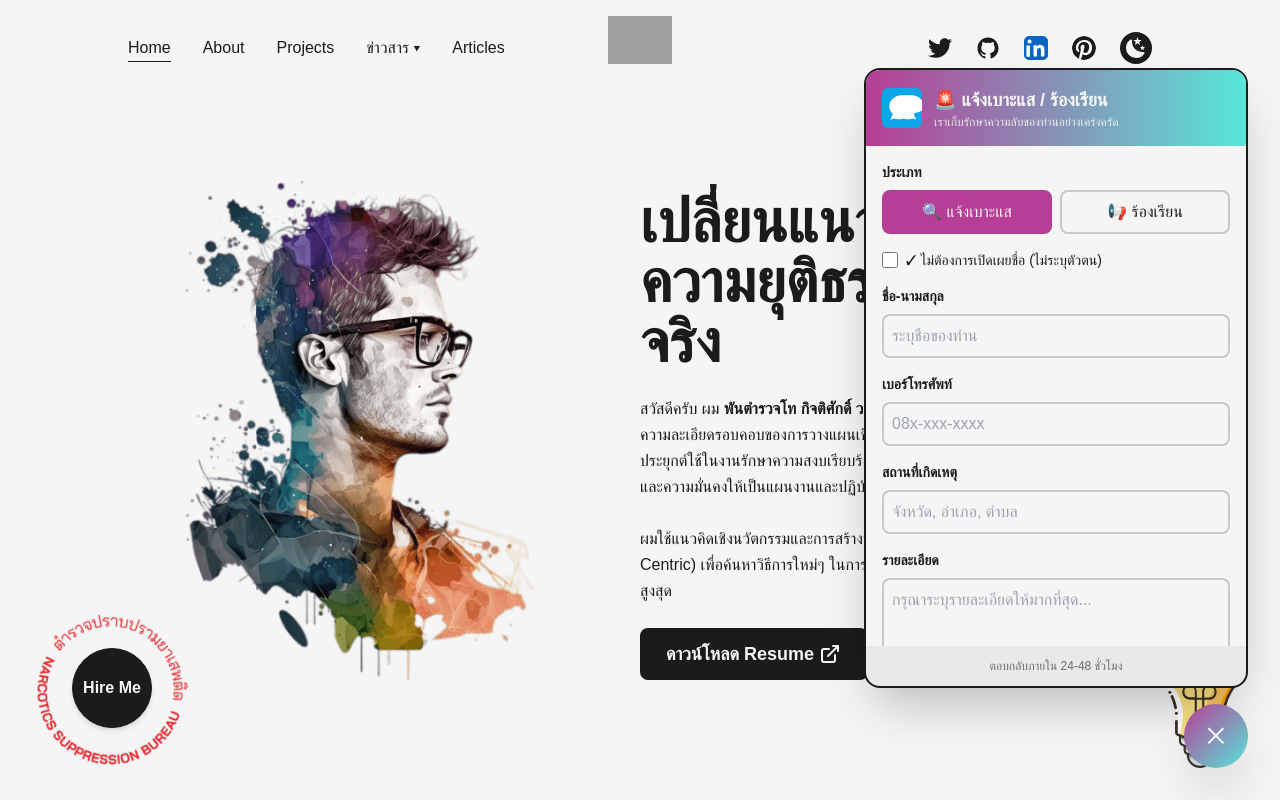
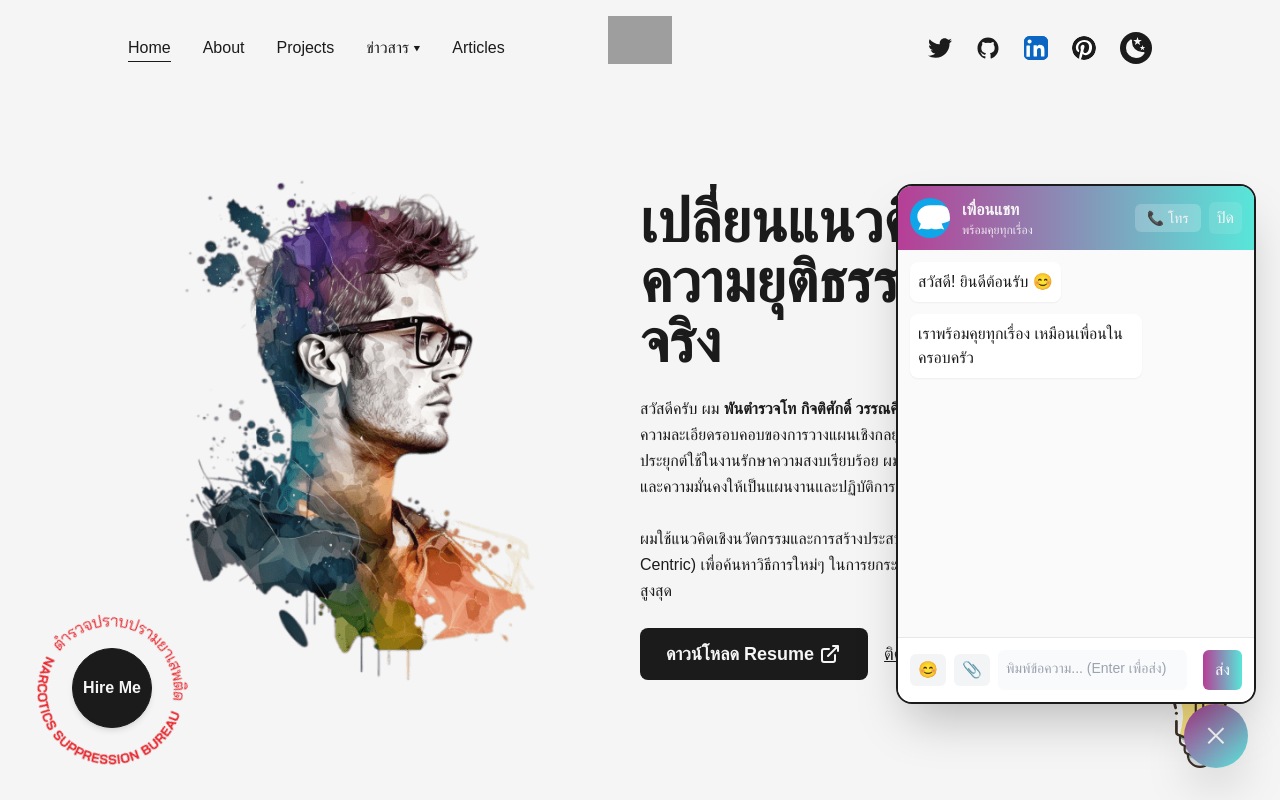
Before and after one commit to gittisak-go/gts-b, a Next.js app: page / in a window 1280 px wide. Both pictures are taken after a click on the button "Open chat". Shown: the top 800 px of the page. Built offline with nearby package versions, Linux system fonts and the light colour scheme; grey boxes are pictures that could not be loaded.

Commit message:
chore(chat): convert ChatWidget to friendly messenger UI (text, image, stickers, call)

```diff
--- a/src/components/chat/ChatWidget.js
+++ b/src/components/chat/ChatWidget.js
@@ -1,171 +1,146 @@
-import React, { useState } from 'react';
+import React, { useEffect, useRef, useState } from 'react';
 import Image from 'next/image';
 import { motion, AnimatePresence } from 'framer-motion';
 
+// Friendly messenger-style ChatWidget
 const ChatWidget = () => {
   const [isOpen, setIsOpen] = useState(false);
-  const [formData, setFormData] = useState({
-    type: 'tip',
-    name: '',
-    phone: '',
-    email: '',
-    location: '',
-    message: '',
-    anonymous: false,
-  });
+  const [messages, setMessages] = useState([
+    { id: 1, sender: 'bot', type: 'text', content: 'สวัสดี! ยินดีต้อนรับ 😊' },
+    { id: 2, sender: 'bot', type: 'text', content: 'เราพร้อมคุยทุกเรื่อง เหมือนเพื่อนในครอบครัว' },
+  ]);
+  const [input, setInput] = useState('');
+  const [isCalling, setIsCalling] = useState(false);
+  const [showStickers, setShowStickers] = useState(false);
+  const bottomRef = useRef(null);
 
-  const handleSubmit = (e) => {
-    e.preventDefault();
-    // Placeholder: send data to API
-    alert('ข้อมูลของท่านถูกส่งแล้ว\nเราจะเก็บรักษาความลับของท่านอย่างเคร่งครัด');
-    setIsOpen(false);
-    setFormData({
-      type: 'tip',
-      name: '',
-      phone: '',
-      email: '',
-      location: '',
-      message: '',
-      anonymous: false,
-    });
+  useEffect(() => {
+    if (isOpen && bottomRef.current) {
+      bottomRef.current.scrollIntoView({ behavior: 'smooth' });
+    }
+  }, [messages, isOpen]);
+
+  const sendText = () => {
+    const text = input.trim();
+    if (!text) return;
+    setMessages((m) => [...m, { id: Date.now(), sender: 'me', type: 'text', content: text }]);
+    setInput('');
+    // fake bot reply for demo
+    setTimeout(() => {
+      setMessages((m) => [...m, { id: Date.now() + 1, sender: 'bot', type: 'text', content: 'ขอบคุณที่บอกนะ 😄' }]);
+    }, 900);
+  };
+
+  const handleKeyDown = (e) => {
+    if (e.key === 'Enter' && !e.shiftKey) {
+      e.preventDefault();
+      sendText();
+    }
+  };
+
+  const handleFile = (e) => {
+    const file = e.target.files?.[0];
+    if (!file) return;
+    const reader = new FileReader();
+    reader.onload = (ev) => {
+      const data = ev.target.result;
+      setMessages((m) => [...m, { id: Date.now(), sender: 'me', type: 'image', content: data }]);
+    };
+    reader.readAsDataURL(file);
+    e.target.value = null;
+  };
+
+  const sendSticker = (sticker) => {
+    setMessages((m) => [...m, { id: Date.now(), sender: 'me', type: 'sticker', content: sticker }]);
+    setShowStickers(false);
+  };
+
+  const startCall = () => {
+    setIsCalling(true);
+    // simulate a short call
+    setTimeout(() => setIsCalling(false), 4000);
   };
 
   return (
     <>
-      {/* Floating Button */}
       <motion.button
-        onClick={() => setIsOpen(!isOpen)}
-        whileHover={{ scale: 1.05 }}
-        whileTap={{ scale: 0.95 }}
+        onClick={() => setIsOpen((s) => !s)}
+        whileHover={{ scale: 1.04 }}
+        whileTap={{ scale: 0.96 }}
         aria-label="Open chat"
         className="fixed bottom-8 right-8 z-50 w-16 h-16 bg-gradient-to-br from-primary to-primaryDark text-light rounded-full shadow-2xl flex items-center justify-center text-2xl hover:shadow-primary/50 transition-shadow"
       >
         {isOpen ? '✕' : '💬'}
       </motion.button>
 
-      {/* Chat Widget */}
       <AnimatePresence>
         {isOpen && (
           <motion.div
-            initial={{ opacity: 0, y: 80, scale: 0.95 }}
-            animate={{ opacity: 1, y: 0, scale: 1 }}
-            exit={{ opacity: 0, y: 80, scale: 0.95 }}
-            transition={{ duration: 0.25 }}
-            className="fixed bottom-28 right-8 z-40 w-96 max-w-[calc(100vw-4rem)] bg-light dark:bg-dark border-2 border-dark dark:border-light rounded-2xl shadow-2xl overflow-hidden md:w-80 sm:w-72"
+            initial={{ opacity: 0, scale: 0.95, y: 40 }}
+            animate={{ opacity: 1, scale: 1, y: 0 }}
+            exit={{ opacity: 0, scale: 0.95, y: 40 }}
+            transition={{ duration: 0.16 }}
+            className="fixed bottom-24 right-6 z-50 w-[360px] max-w-[92vw] h-[520px] bg-white dark:bg-dark border-2 border-dark dark:border-light rounded-2xl shadow-2xl overflow-hidden flex flex-col"
           >
             {/* Header */}
-            <div className="flex items-center gap-3 bg-gradient-to-r from-primary to-primaryDark p-4 text-light">
-              <div className="w-10 h-10 relative flex-shrink-0">
-                 <Image src="/images/chat-bo.svg" alt="chat" fill className="object-contain rounded-md" />
+            <div className="flex items-center justify-between p-3 bg-gradient-to-r from-primary to-primaryDark text-light">
+              <div className="flex items-center gap-3">
+                <div className="w-10 h-10 relative rounded-full overflow-hidden">
+                  <Image src="/images/chat-bo.svg" alt="avatar" fill className="object-cover" />
+                </div>
+                <div>
+                  <div className="font-semibold">เพื่อนแชท</div>
+                  <div className="text-xs opacity-90">พร้อมคุยทุกเรื่อง</div>
+                </div>
               </div>
-              <div>
-                <h3 className="text-lg font-bold mb-0">🚨 แจ้งเบาะแส / ร้องเรียน</h3>
-                <p className="text-xs opacity-90">เราเก็บรักษาความลับของท่านอย่างเคร่งครัด</p>
+              <div className="flex items-center gap-2">
+                <button onClick={startCall} className="px-3 py-1 rounded-md bg-white/20 text-light text-sm">📞 โทร</button>
+                <button onClick={() => setIsOpen(false)} className="px-2 py-1 rounded-md bg-white/10 text-light">ปิด</button>
               </div>
             </div>
 
-            {/* Form */}
-            <form onSubmit={handleSubmit} className="p-4 max-h-[500px] overflow-y-auto">
-              <div className="mb-4">
-                <label className="block text-sm font-semibold mb-2 text-dark dark:text-light">ประเภท</label>
-                <div className="flex gap-2">
-                  <button
-                    type="button"
-                    onClick={() => setFormData({ ...formData, type: 'tip' })}
-                    className={`flex-1 py-2 px-4 rounded-lg border-2 transition-all ${
-                      formData.type === 'tip'
-                        ? 'bg-primary text-light border-primary'
-                        : 'border-dark/20 dark:border-light/20 text-dark dark:text-light'
-                    }`}
-                  >
-                    🔍 แจ้งเบาะแส
-                  </button>
-                  <button
-                    type="button"
-                    onClick={() => setFormData({ ...formData, type: 'complaint' })}
-                    className={`flex-1 py-2 px-4 rounded-lg border-2 transition-all ${
-                      formData.type === 'complaint'
-                        ? 'bg-primary text-light border-primary'
-                        : 'border-dark/20 dark:border-light/20 text-dark dark:text-light'
-                    }`}
-                  >
-                    📢 ร้องเรียน
-                  </button>
+            {/* Messages */}
+            <div className="flex-1 p-3 overflow-y-auto bg-[rgba(0,0,0,0.02)] dark:bg-[rgba(255,255,255,0.02)]">
+              {messages.map((m) => (
+                <div key={m.id} className={`mb-3 flex ${m.sender === 'me' ? 'justify-end' : 'justify-start'}`}>
+                  <div className={`${m.sender === 'me' ? 'bg-primary text-white' : 'bg-white dark:bg-dark text-dark dark:text-light'} p-2 rounded-lg max-w-[70%] shadow-sm`}>
+                    {m.type === 'text' && <div className="whitespace-pre-wrap">{m.content}</div>}
+                    {m.type === 'image' && <img src={m.content} alt="user-upload" className="max-w-full rounded-md" />}
+                    {m.type === 'sticker' && <div className="text-3xl">{m.content}</div>}
+                  </div>
                 </div>
+              ))}
+              <div ref={bottomRef} />
+            </div>
+
+            {/* Composer */}
+            <div className="p-3 border-t border-dark/10 dark:border-light/10 bg-white dark:bg-dark">
+              <div className="flex items-center gap-2">
+                <button onClick={() => setShowStickers((s) => !s)} className="px-2 py-1 rounded-md bg-gray-100 dark:bg-gray-800">😊</button>
+                <label className="px-2 py-1 rounded-md bg-gray-100 dark:bg-gray-800 cursor-pointer">
+                  📎
+                  <input type="file" accept="image/*" onChange={handleFile} className="hidden" />
+                </label>
+                <textarea
+                  value={input}
+                  onChange={(e) => setInput(e.target.value)}
+                  onKeyDown={handleKeyDown}
+                  placeholder="พิมพ์ข้อความ... (Enter เพื่อส่ง)"
+                  className="flex-1 p-2 rounded-md resize-none h-10 text-sm bg-gray-50 dark:bg-black/20"
+                />
+                <button onClick={sendText} className="ml-2 px-3 py-2 rounded-md bg-gradient-to-r from-primary to-primaryDark text-white">ส่ง</button>
               </div>
 
-              <div className="mb-4">
-                <label className="flex items-center gap-2 cursor-pointer">
-                  <input
-                    type="checkbox"
-                    checked={formData.anonymous}
-                    onChange={(e) => setFormData({ ...formData, anonymous: e.target.checked })}
-                    className="w-4 h-4"
-                  />
-                  <span className="text-sm text-dark dark:text-light">✓ ไม่ต้องการเปิดเผยชื่อ (ไม่ระบุตัวตน)</span>
-                </label>
-              </div>
-
-              {!formData.anonymous && (
-                <div className="mb-4">
-                  <label className="block text-sm font-semibold mb-2 text-dark dark:text-light">ชื่อ-นามสกุล</label>
-                  <input
-                    type="text"
-                    value={formData.name}
-                    onChange={(e) => setFormData({ ...formData, name: e.target.value })}
-                    className="w-full p-2 border-2 border-dark/20 dark:border-light/20 rounded-lg bg-light dark:bg-dark text-dark dark:text-light focus:border-primary dark:focus:border-primaryDark outline-none"
-                    placeholder="ระบุชื่อของท่าน"
-                  />
+              {showStickers && (
+                <div className="mt-2 grid grid-cols-8 gap-2">
+                  {['😀','😂','😍','👍','🎉','🙌','🔥','🤝'].map((s) => (
+                    <button key={s} onClick={() => sendSticker(s)} className="p-1 bg-white rounded-md text-xl">{s}</button>
+                  ))}
                 </div>
               )}
 
-              {!formData.anonymous && (
-                <div className="mb-4">
-                  <label className="block text-sm font-semibold mb-2 text-dark dark:text-light">เบอร์โทรศัพท์</label>
-                  <input
-                    type="tel"
-                    value={formData.phone}
-                    onChange={(e) => setFormData({ ...formData, phone: e.target.value })}
-                    className="w-full p-2 border-2 border-dark/20 dark:border-light/20 rounded-lg bg-light dark:bg-dark text-dark dark:text-light focus:border-primary dark:focus:border-primaryDark outline-none"
-                    placeholder="08x-xxx-xxxx"
-                  />
-                </div>
-              )}
-
-              <div className="mb-4">
-                <label className="block text-sm font-semibold mb-2 text-dark dark:text-light">สถานที่เกิดเหตุ</label>
-                <input
-                  type="text"
-                  value={formData.location}
-                  onChange={(e) => setFormData({ ...formData, location: e.target.value })}
-                  className="w-full p-2 border-2 border-dark/20 dark:border-light/20 rounded-lg bg-light dark:bg-dark text-dark dark:text-light focus:border-primary dark:focus:border-primaryDark outline-none"
-                  placeholder="จังหวัด, อำเภอ, ตำบล"
-                  required
-                />
-              </div>
-
-              <div className="mb-4">
-                <label className="block text-sm font-semibold mb-2 text-dark dark:text-light">รายละเอียด</label>
-                <textarea
-                  value={formData.message}
-                  onChange={(e) => setFormData({ ...formData, message: e.target.value })}
-                  rows={4}
-                  className="w-full p-2 border-2 border-dark/20 dark:border-light/20 rounded-lg bg-light dark:bg-dark text-dark dark:text-light focus:border-primary dark:focus:border-primaryDark outline-none resize-none"
-                  placeholder="กรุณาระบุรายละเอียดให้มากที่สุด..."
-                  required
-                />
-              </div>
-
-              <div className="mb-4 p-3 bg-primary/10 dark:bg-primaryDark/10 rounded-lg border-l-4 border-primary dark:border-primaryDark">
-                <p className="text-xs text-dark dark:text-light leading-relaxed">
-                  ℹ️ <span className="font-semibold">คำสัญญา:</span> เราจะเก็บรักษาข้อมูลของท่านเป็นความลับ และนำไปใช้เพื่อการปฏิบัติการเท่านั้น
-                </p>
-              </div>
-
-              <button type="submit" className="w-full py-3 bg-gradient-to-r from-primary to-primaryDark text-light font-bold rounded-lg hover:shadow-lg transition-shadow">ส่งข้อมูล</button>
-            </form>
-
-            <div className="p-3 bg-dark/5 dark:bg-light/5 text-center text-xs text-dark/60 dark:text-light/60">ตอบกลับภายใน 24-48 ชั่วโมง</div>
+              {isCalling && <div className="mt-2 text-sm text-center text-primary">กำลังโทร... ☎️</div>}
+            </div>
           </motion.div>
         )}
       </AnimatePresence>
```
